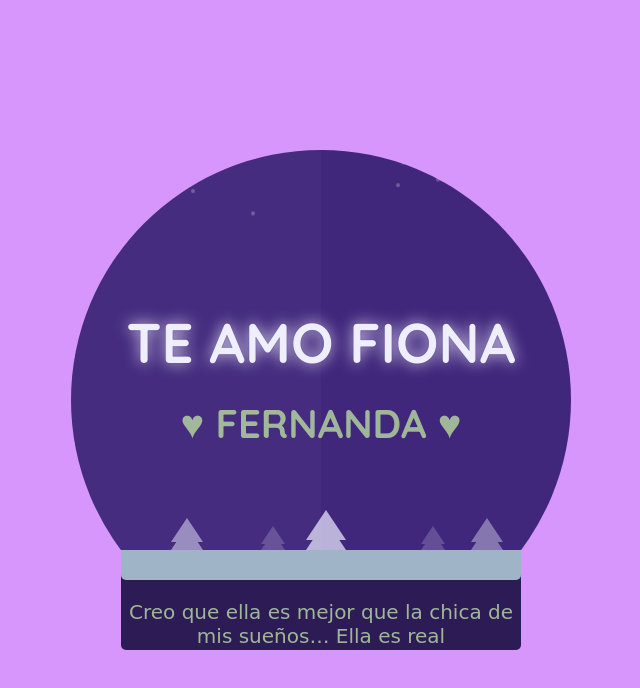
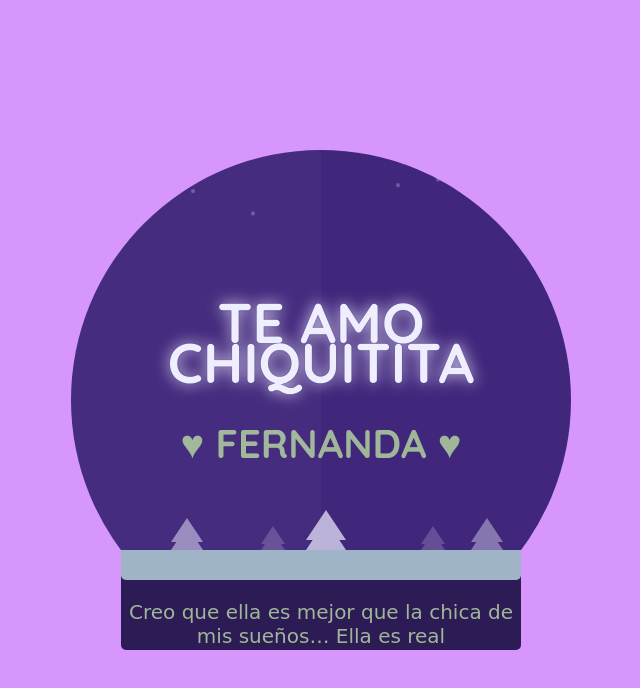
Before and after one commit to DanielBarcostudio/nieve, a plain HTML site: page index.html in a window 1280 px wide. Shown: the whole page, without its empty margins (319-959 px from the left). Drawn offline with nearby package versions, Linux system fonts and the light colour scheme; a web font is replaced by a local one.

Commit message:
ACTUALIZAR

```diff
--- a/index.html
+++ b/index.html
@@ -64,7 +64,7 @@
       <div class="flake"></div>
     </div>
     <div class="text">
-      <h1>TE AMO FIONA </h1>
+      <h1>TE AMO CHIQUITITA </h1>
       <h2>&hearts; FERNANDA &hearts;</h2>
     </div>
     <div class="tree one"></div>
```
